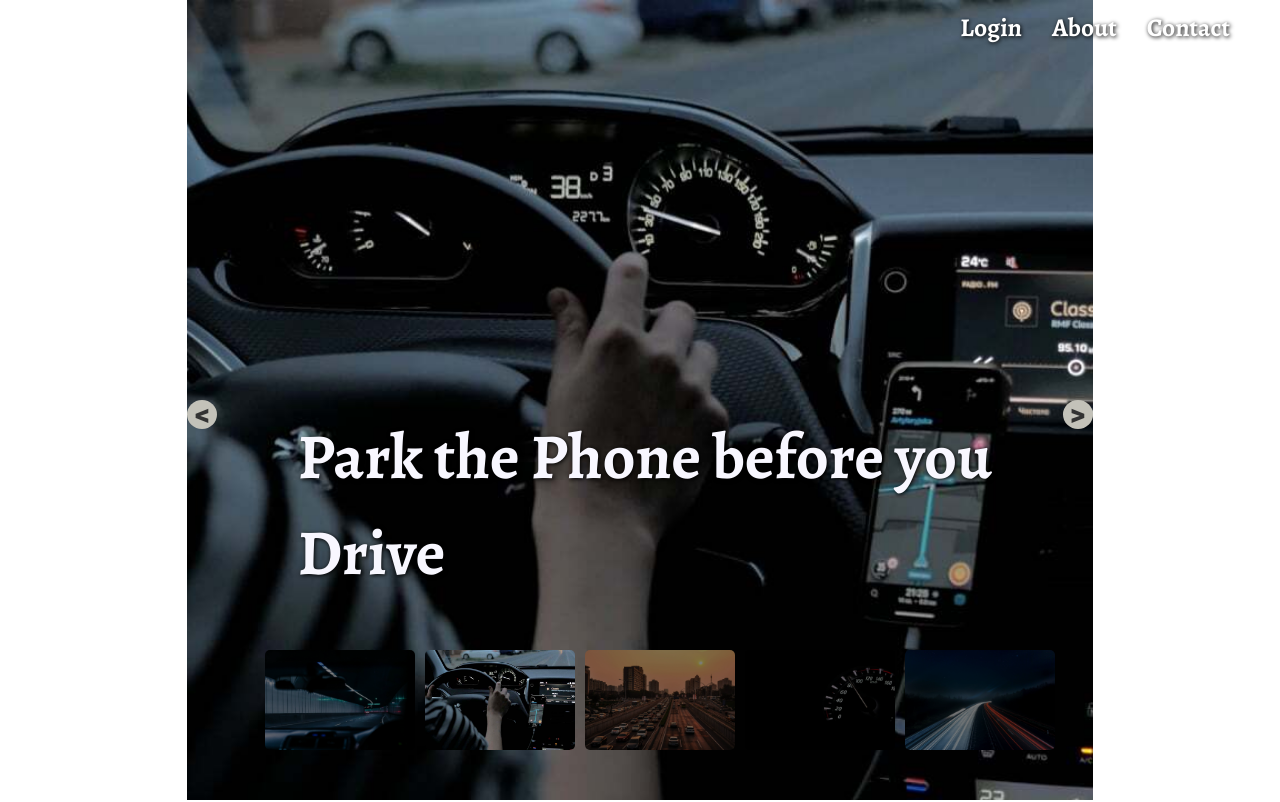
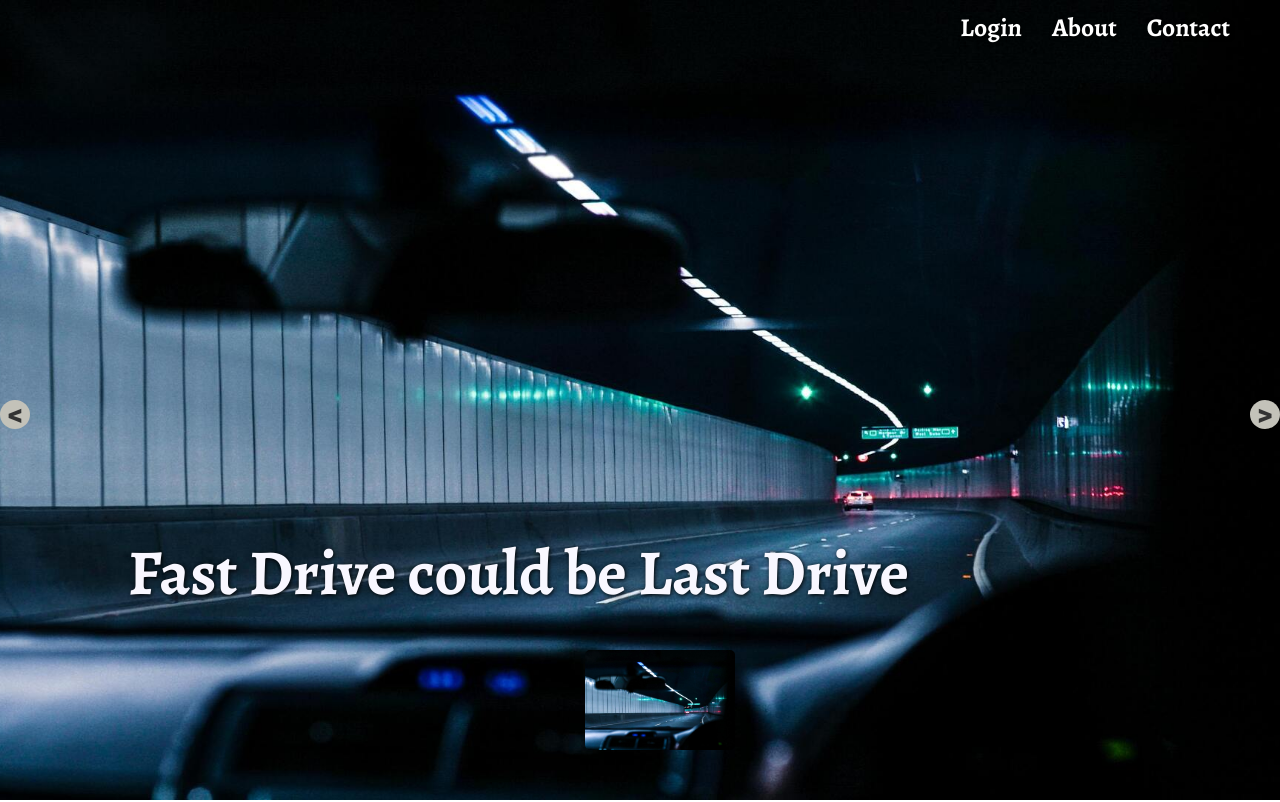
Before and after one commit to kmote02/Driving_School, a React (Vite) app: page / in a window 1280 px wide. Shown: the top 802 px of the page. Built offline with nearby package versions, Linux system fonts and the light colour scheme.

Commit message:
login screen fixed

```diff
--- a/src/components/ImageSlider.jsx
+++ b/src/components/ImageSlider.jsx
@@ -1,5 +1,6 @@
 import React, { useState, useEffect } from 'react';
-import './slider.css';  // Import the CSS for the slider
+import { useNavigate } from 'react-router-dom'; // Import useNavigate
+import './slider.css';
 
 // Import your images
 import img1 from '../assets/7.jpg';
@@ -21,62 +22,12 @@ const images = [
             textShadow: '1px 1px 4px black'
         }
     },
-    {
-        src: img2,
-        title: "Park the Phone before you Drive",
-        description: " ",
-        style: {
-            fontSize: '1.6rem',
-            padding: '20px',
-            fontFamily: 'Alegreya, serif',
-            fontWeight: 'bold',
-            color: '#f8f7ff',
-            textShadow: '1px 1px 4px black'
-        }
-    },
-    {
-        src: img3,
-        title: "Keep Safe Distance",
-        description: "",
-        style: {
-            fontSize: '1.6rem',
-            padding: '20px',
-            fontFamily: 'Alegreya, serif',
-            fontWeight: 'bold',
-            color: '#e5e5e5',
-            textShadow: '1px 1px 4px black'
-        }
-    },
-    {
-        src: img4,
-        title: "Safety isn't Expensive,",
-        description: " it's Priceless",
-        style: {
-            fontSize: '1.6rem',
-            padding: '20px',
-            fontFamily: 'Alegreya, serif',
-            fontWeight: 'bold',
-            color: '#e5e5e5',
-            textShadow: '1px 1px 4px black'
-        }
-    },
-    {
-        src: img5,
-        title: "Safe Drive Save Life",
-        description: " ",
-        style: {
-            fontSize: '1.6rem',
-            padding: '20px',
-            fontFamily: 'Alegreya, serif',
-            fontWeight: 'bold',
-            color: '#e5e5e5',
-            textShadow: '1px 1px 4px black'
-        }
-    }
+    // ... other images
 ];
 
 const ImageSlider = () => {
     const [currentImage, setCurrentImage] = useState(0);
+    const navigate = useNavigate(); // Initialize navigate
 
     const nextImage = () => {
         setCurrentImage((prevImage) => (prevImage + 1) % images.length);
@@ -110,7 +61,7 @@ const ImageSlider = () => {
                         <img src={image.src} alt={`Slider ${index + 1}`} />
                         <div
                             className="content"
-                            style={image.style ? image.style : { color: image.color }} // Apply either the full style or just the color
+                            style={image.style ? image.style : { color: image.color }}
                         >
                             <h2>{image.title}</h2>
                             <p>{image.description}</p>
@@ -121,16 +72,15 @@ const ImageSlider = () => {
 
             <div className="arrows">
                 <button id="prev" onClick={prevImage}>{"<"}</button>
-
                 <button id="next" onClick={nextImage}>{">"}</button>
             </div>
 
             {/* Buttons (Login, About, Contact Us) */}
             <div className="button-group-row">
-                {/* Open login in a new tab */}
+                {/* Use navigate for smooth in-app navigation */}
                 <button
                     className="slider-button"
-                    onClick={() => window.open('/login', '_blank')} // Open login in a new tab
+                    onClick={() => navigate('/login')} // Use navigate instead of opening in new tab
                 >
                     Login
                 </button>
--- a/src/index.css
+++ b/src/index.css
@@ -24,7 +24,6 @@ a:hover {
 
 body {
   margin: 0;
-  place-items: center;
   min-width: 320px;
   min-height: 100vh;
 }
--- a/src/pages/Dashboard/Dashboard.css
+++ b/src/pages/Dashboard/Dashboard.css
@@ -56,3 +56,16 @@
 .dashboard-content h2 {
     margin-top: 0;
 }
+
+.logout-button {
+    background: none;
+    border: none;
+    color: #333;
+    font-size: 1rem;
+    cursor: pointer;
+    text-decoration: underline;
+}
+
+.logout-button:hover {
+    color: #007bff;
+}
--- a/src/pages/Login.jsx
+++ b/src/pages/Login.jsx
@@ -1,21 +1,28 @@
-import React, { useState } from 'react';
-import { signInWithEmailAndPassword, sendPasswordResetEmail } from 'firebase/auth'; // Import Firebase Auth methods
-import { useNavigate } from 'react-router-dom'; // Import useNavigate from react-router-dom
+import React, { useState, useEffect } from 'react';
+import { signInWithEmailAndPassword, sendPasswordResetEmail } from 'firebase/auth';
+import { useNavigate } from 'react-router-dom';
 import { auth } from '../../firebase';
-import './Login.css'; // Import your login-specific CSS file
+import './Login.css';
 
 const Login = () => {
   const [userId, setUserId] = useState('');
   const [password, setPassword] = useState('');
-  const [error, setError] = useState(null); // To handle login or forgot password errors
-  const [message, setMessage] = useState(null); // To show success messages like password reset
+  const [error, setError] = useState(null);
+  const [message, setMessage] = useState(null);
 
-  const navigate = useNavigate(); // Initialize navigate function
+  const navigate = useNavigate();
+
+  // Redirect if already logged in
+  useEffect(() => {
+    if (auth.currentUser) {
+      navigate('/dashboard'); // Redirect to dashboard if user is already logged in
+    }
+  }, [navigate]);
 
   const handleLogin = (e) => {
     e.preventDefault();
 
-    // Reset message and error before new action
+    // Reset error and message before a new action
     setError(null);
     setMessage(null);
 
@@ -23,8 +30,7 @@ const Login = () => {
     signInWithEmailAndPassword(auth, userId, password)
       .then((userCredential) => {
         // Signed in successfully
-        const user = userCredential.user;
-        console.log('User signed in:', user);
+        console.log('User signed in:', userCredential.user);
 
         // Redirect to the dashboard after successful login
         navigate('/dashboard');
@@ -37,7 +43,7 @@ const Login = () => {
   };
 
   const handleForgotPassword = () => {
-    // Reset message and error before new action
+    // Reset message and error before a new action
     setError(null);
     setMessage(null);
 
@@ -58,7 +64,7 @@ const Login = () => {
   };
 
   const handleRegister = () => {
-    // Use navigate to go to the register page
+    // Navigate to the register page
     navigate('/register');
   };
 
```
